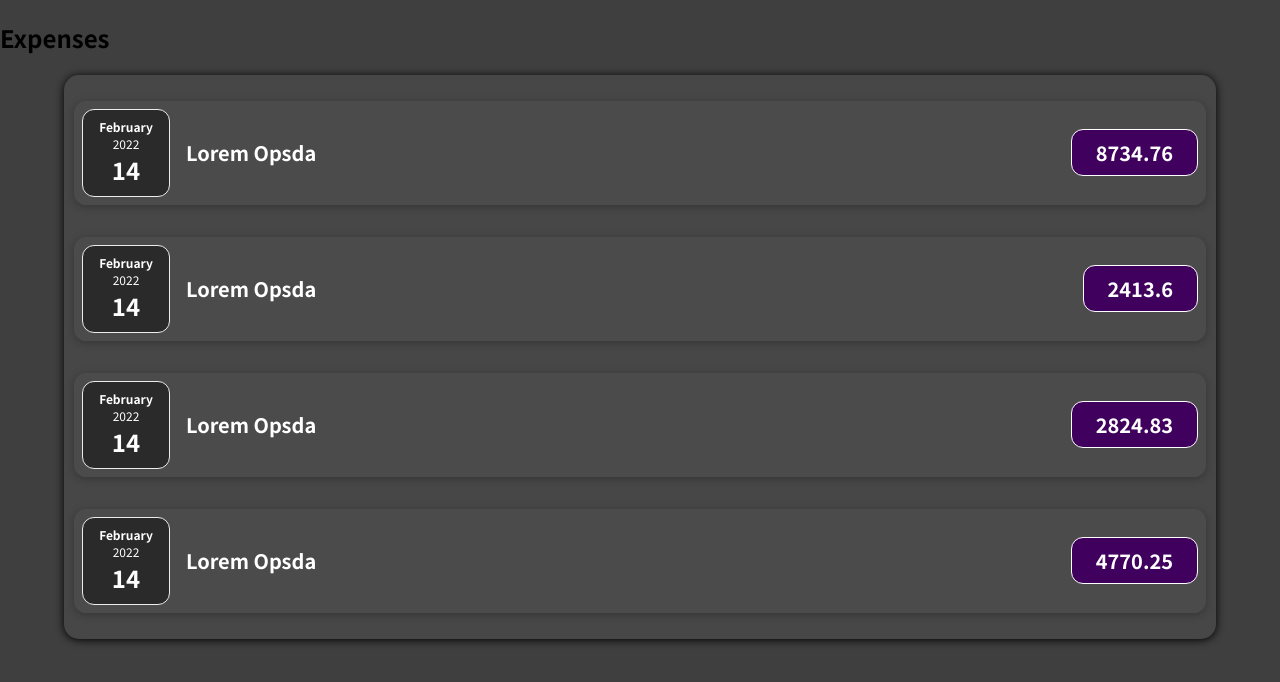
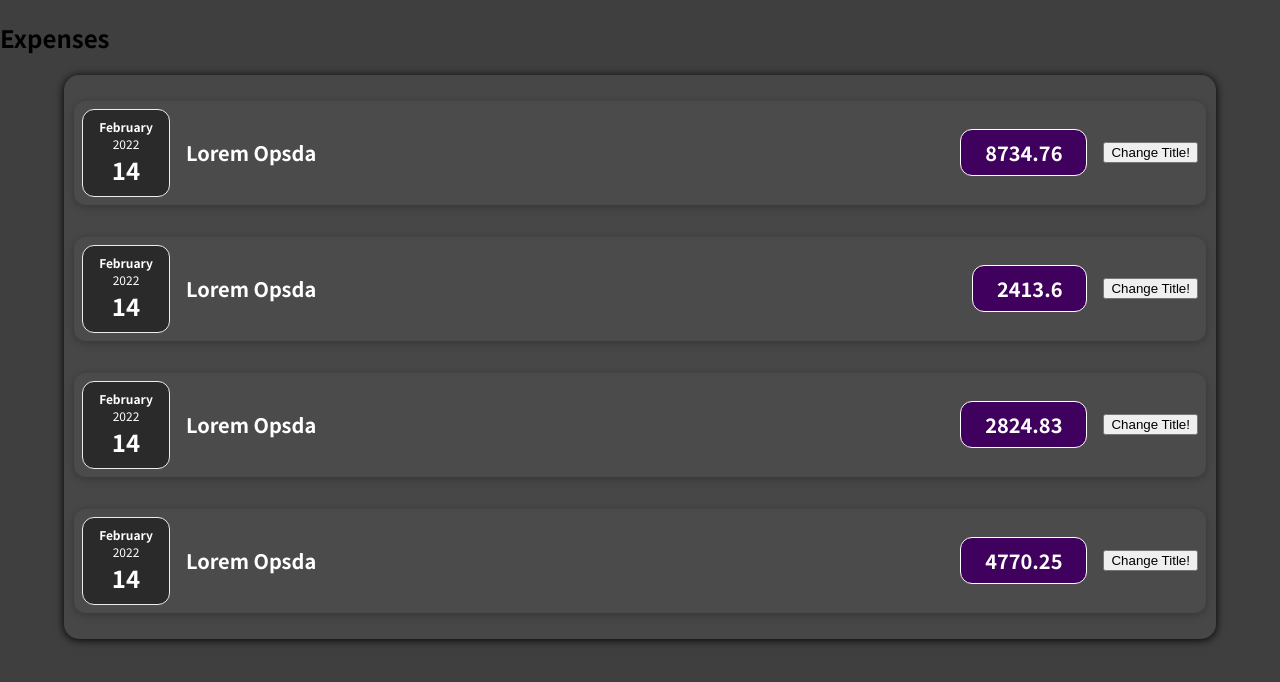
Before and after one commit to iostate/ExpensesReact, a React (Create React App) app: page / in a window 1280 px wide. Shown: the top 682 px of the page. Built offline with nearby package versions, Linux system fonts and the light colour scheme.

Commit message:
Add Event Handler to change title of Expenses

```diff
--- a/src/components/Expenses/ExpenseItem.js
+++ b/src/components/Expenses/ExpenseItem.js
@@ -1,14 +1,24 @@
+import { useState } from 'react';
 import ExpenseDate from './ExpenseDate';
 import Card from '../UI/Card';
 import './ExpenseItem.css';
 
 function ExpenseItem(props) {
+  const [title, setTitle] = useState(props.expenseTitle);
+
+  const clickHandler = () => {
+    setTitle('Updated');
+    console.log(title);
+  };
+
   return (
     <Card className='expense-item'>
       <ExpenseDate date={props.expenseDate} />
       <div className='expense-item__description'>
-        <h2>{props.expenseTitle}</h2>
+        {/* <h2>{props.expenseTitle}</h2> */}
+        <h2>{title}</h2>
         <div className='expense-item__price'>{props.expenseAmount}</div>
+        <button onClick={clickHandler}>Change Title!</button>
       </div>
     </Card>
   );
```
